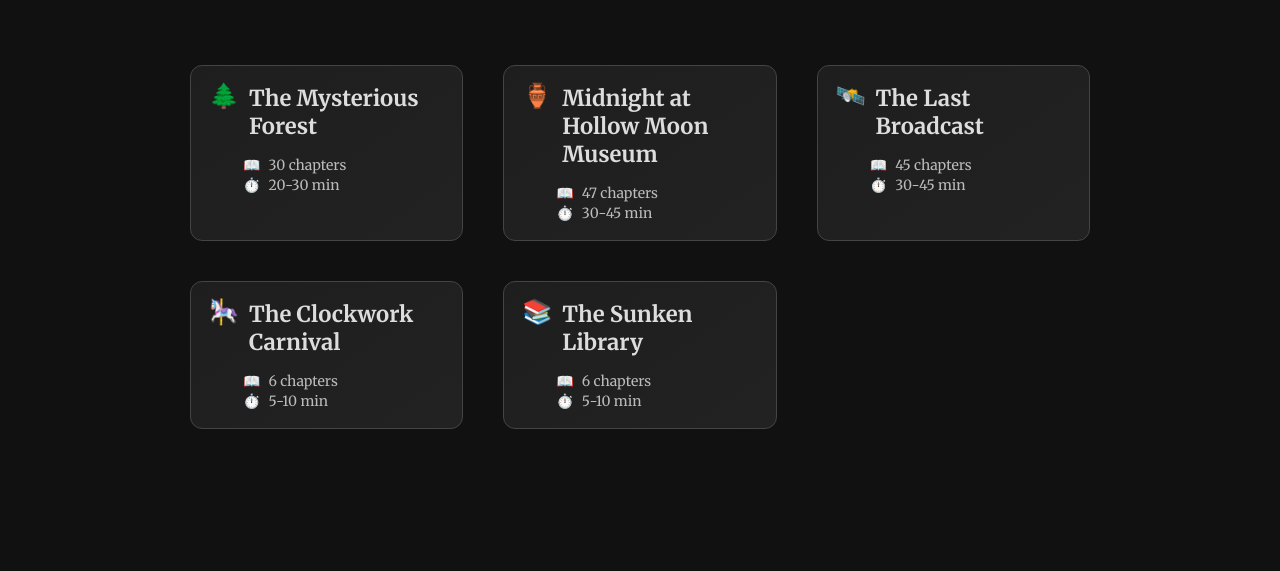
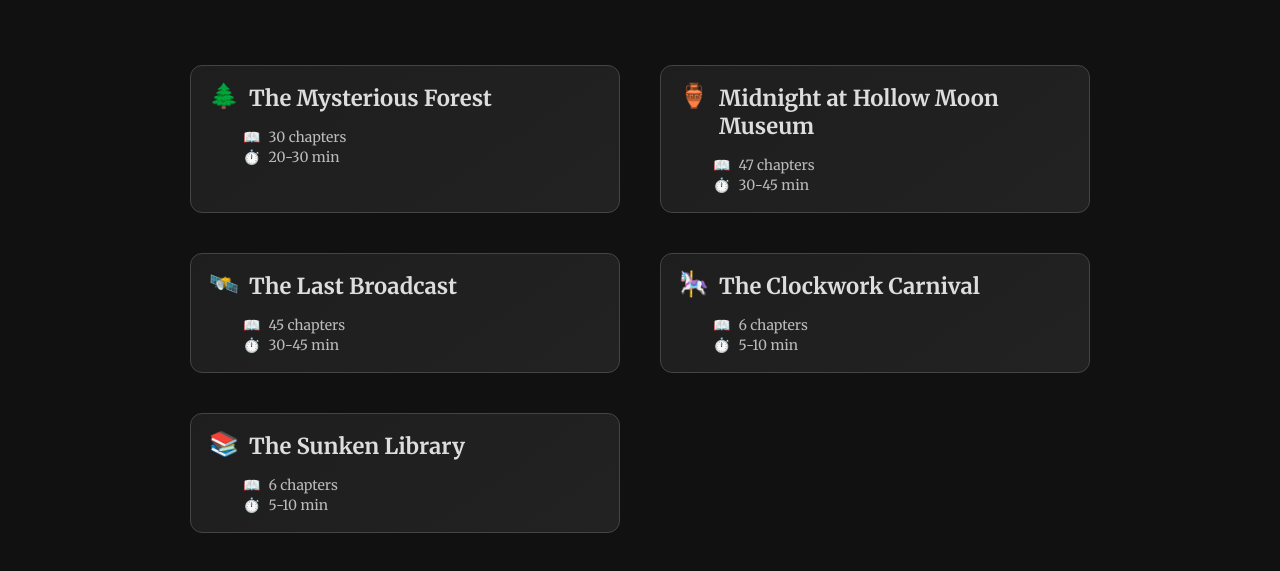
Before and after one commit to cawel/cawel.github.com, a plain HTML site: page cyoa/index.html in a window 1280 px wide. Shown: the part 297-868 px from the top of the page. Drawn offline with Linux system fonts and the light colour scheme; no server answers.

Commit message:
Increase homepage story card width

```diff
--- a/cyoa/css/style.css
+++ b/cyoa/css/style.css
@@ -191,7 +191,7 @@
   width: min(900px, 100%);
   margin: 16px auto 0;
   display: grid;
-  grid-template-columns: repeat(auto-fit, minmax(220px, 1fr));
+  grid-template-columns: repeat(auto-fit, minmax(286px, 1fr));
   gap: 40px;
 }
 
```
